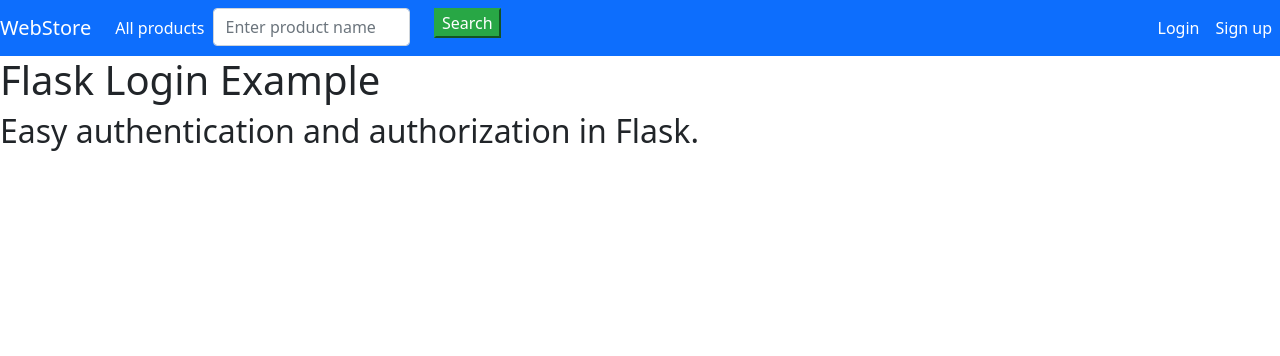
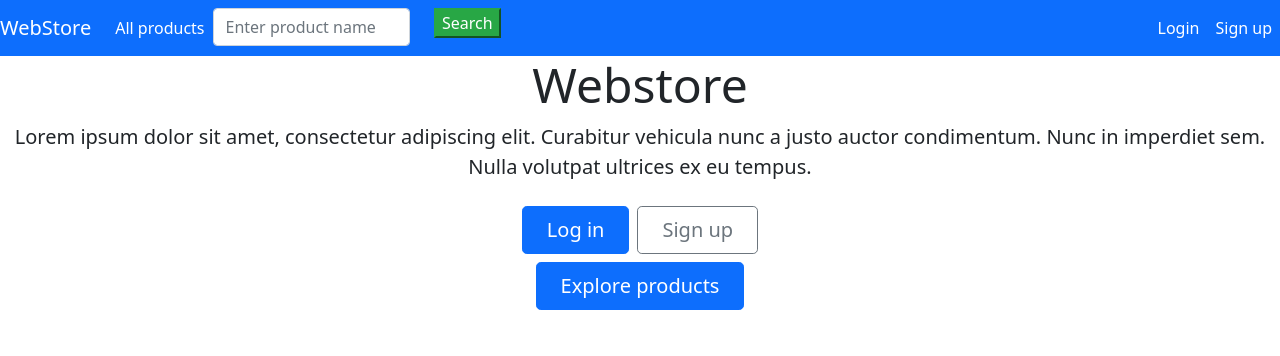
Before and after one commit to gcfbn/scripting-languages-final-project, a Flask app: page / in a window 1280 px wide. Shown: the top 356 px of the page. Run offline with Flask 2, Linux system fonts and the light colour scheme; some libraries are stand-ins or nearby versions.

Commit message:
Polish index.html.

```diff
--- a/python/app/store.py
+++ b/python/app/store.py
@@ -163,4 +163,4 @@ def profile():
         products = get_purchased_items(current_user.id)
         groups = groupby(products, projection=lambda p: p['PurchaseDate'])
         return render_template('customer_profile.html', groups=groups, name=current_user.name)
-    return render_template('profile.html')
+    return redirect(url_for('main.index'))
--- a/python/app/templates/index.html
+++ b/python/app/templates/index.html
@@ -1,10 +1,20 @@
 {% extends "base.html" %}
 
 {% block content %}
-<h1 class="title">
-  Flask Login Example
-</h1>
-<h2 class="subtitle">
-  Easy authentication and authorization in Flask.
-</h2>
+    <div class="hero-container">
+        <div class="text-center">
+            <h1 class="display-5 fw-bold">Webstore</h1>
+            <p class="lead mb-4">Lorem ipsum dolor sit amet, consectetur adipiscing elit. Curabitur vehicula nunc a
+                justo auctor condimentum. Nunc in imperdiet sem. Nulla volutpat ultrices ex eu tempus. </p>
+            {% if not current_user.is_authenticated %}
+            <div class="d-grip gap-2 d-sm-flex justify-content-sm-center">
+                <a class="btn btn-primary btn-lg px-4 gap-3 mr-1" role="button" href="{{ url_for('auth.login') }}">Log in</a>
+                <a class="btn btn-outline-secondary btn-lg px-4 ml-1" role="button" href="{{ url_for('auth.signup') }}">Sign
+                    up</a>
+            </div>
+            {% endif %}
+            <a class="btn btn-primary btn-lg px-4 mt-2" role="button" href="{{ url_for('store.items') }}">Explore
+                products</a>
+        </div>
+    </div>
 {% endblock %}
```
